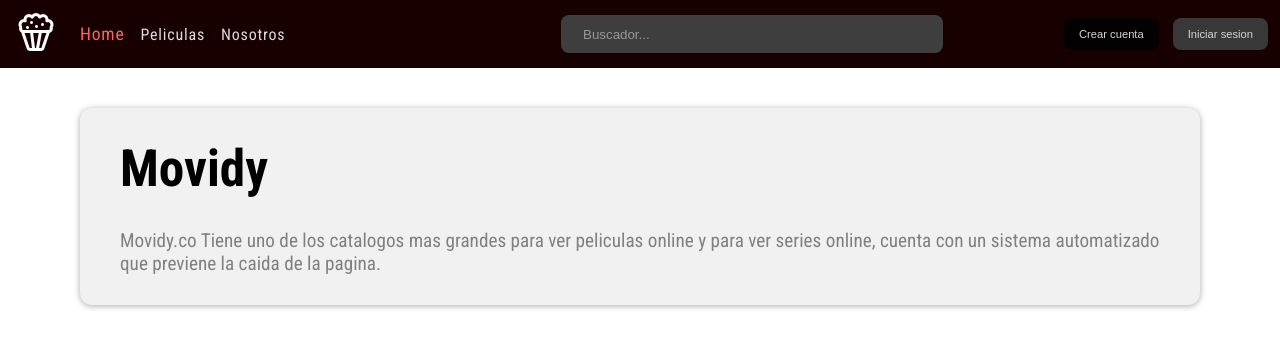
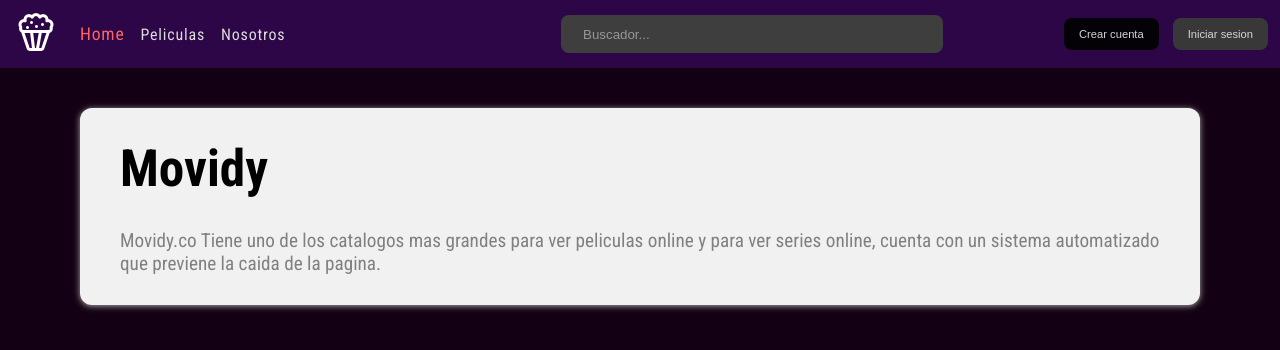
Before and after one commit to iamdiegoskr/PageMoviesAngular, an Angular app: page /home in a window 1280 px wide. Shown: the top 350 px of the page. Built offline with nearby package versions, Linux system fonts and the light colour scheme.

Commit message:
refactor color app

```diff
--- a/src/app/components/header/header.component.css
+++ b/src/app/components/header/header.component.css
@@ -3,7 +3,7 @@
 }
 
 .header {
-    background: #190000;
+    background: #2c0646;
     padding: 8px 12px;
 }
 
--- a/src/styles.css
+++ b/src/styles.css
@@ -9,3 +9,7 @@
 html {
     font-family: 'Roboto Condensed', sans-serif;
 }
+
+body {
+    background: #140014;
+}
```
